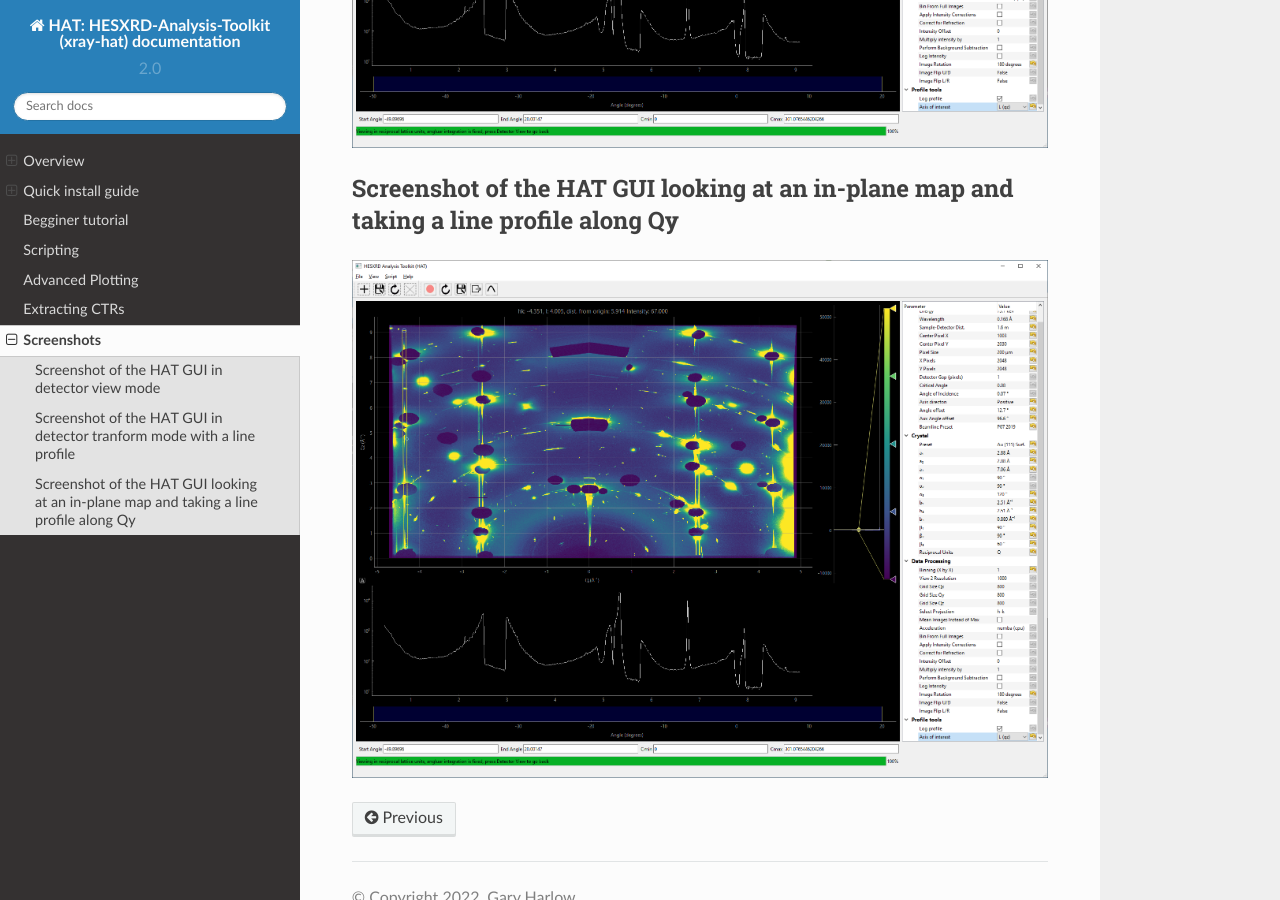
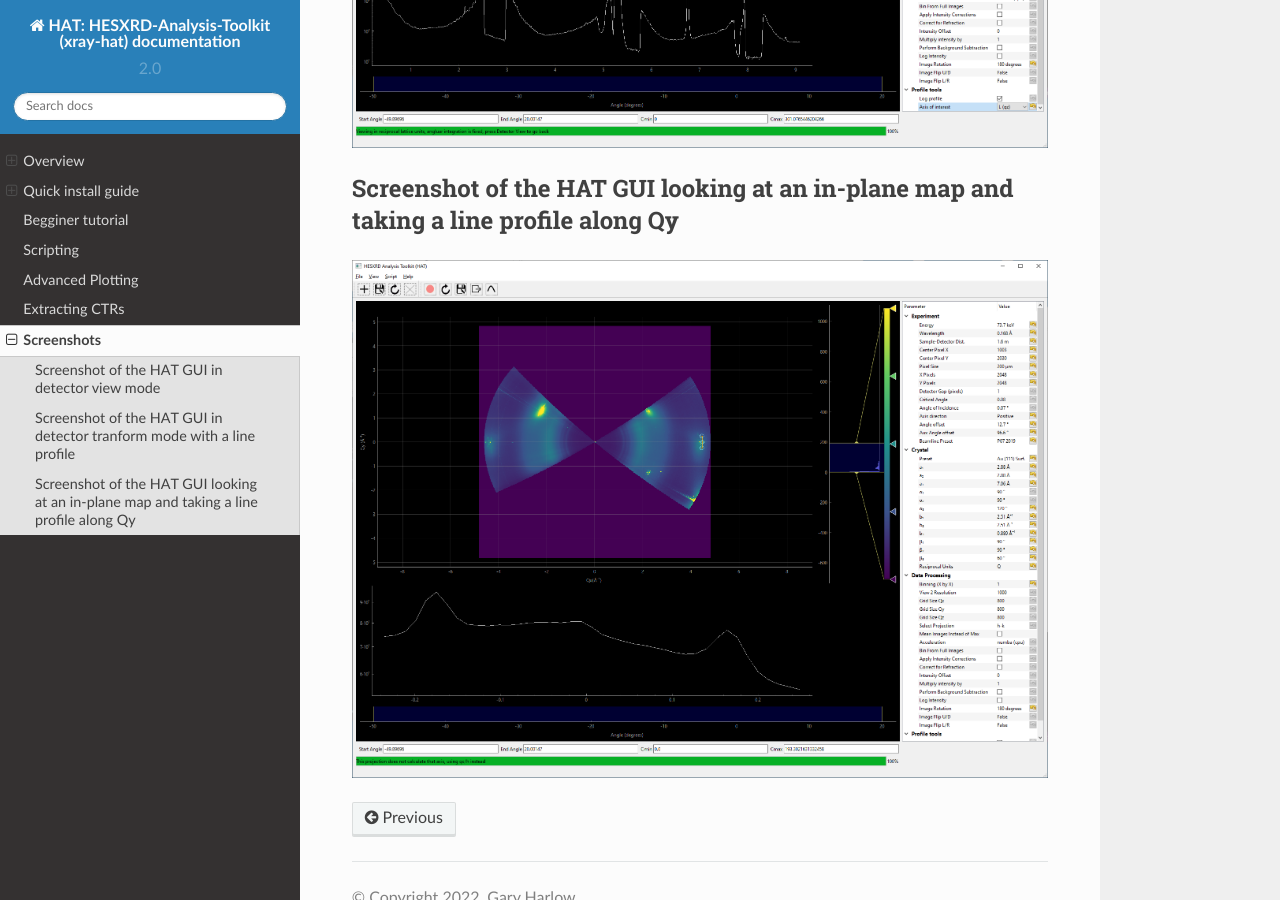
Before and after one commit to gary-harlow/HESXRD-Analysis-Toolkit, a Sphinx documentation site: the page built from docs/source/screenshots.rst, in a window 1280 px wide and 900 px high, scrolled down 1220 px. Built offline with Sphinx 7.4.7 and the Read the Docs theme 2.0.0, drawn with Linux system fonts in a browser that asks for light colours.

Commit message:
Add files via upload

```diff
--- a/docs/source/screenshots.rst
+++ b/docs/source/screenshots.rst
@@ -16,4 +16,4 @@ Screenshot of the HAT GUI in detector tranform mode with a line profile
 Screenshot of the HAT GUI looking at an in-plane map and taking a line profile along Qy
 ----------
 
-.. image:: ./images/screenshot2.png
+.. image:: ./images/screenshot3.png
```
